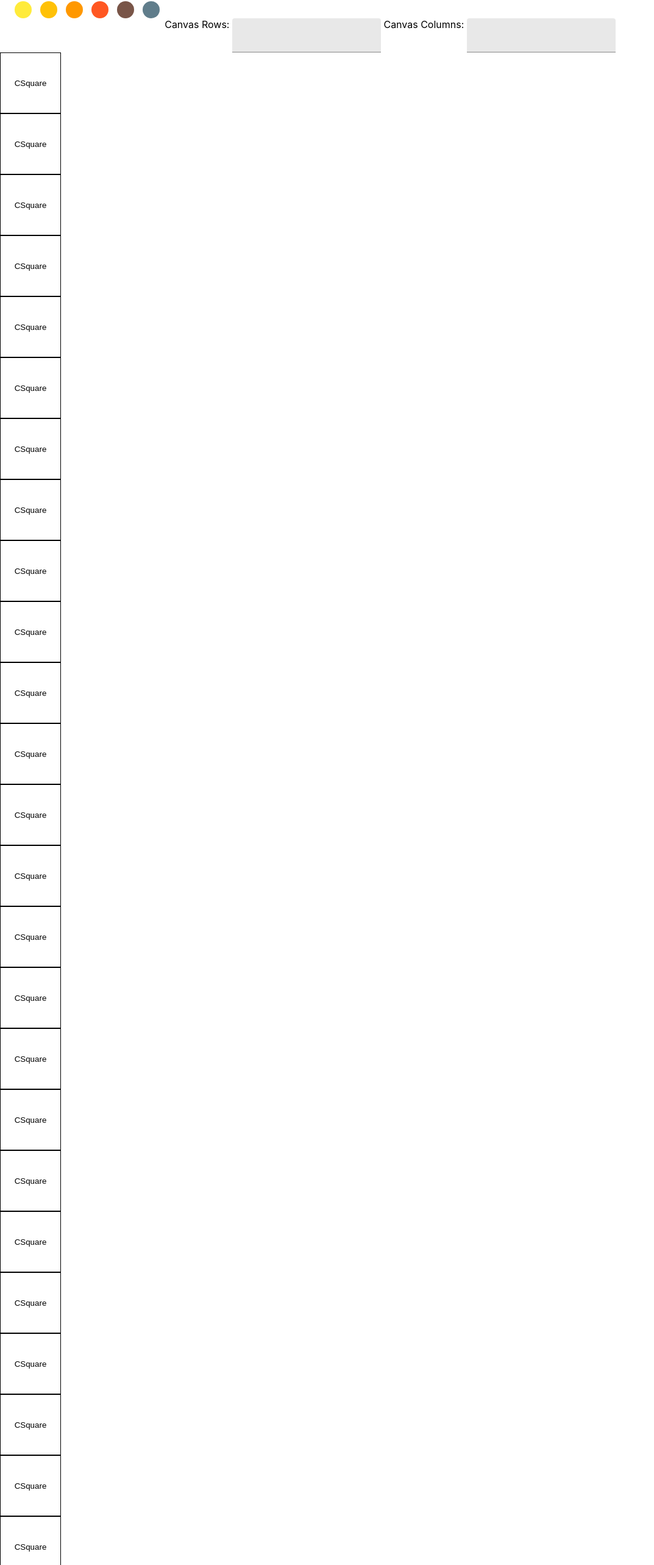
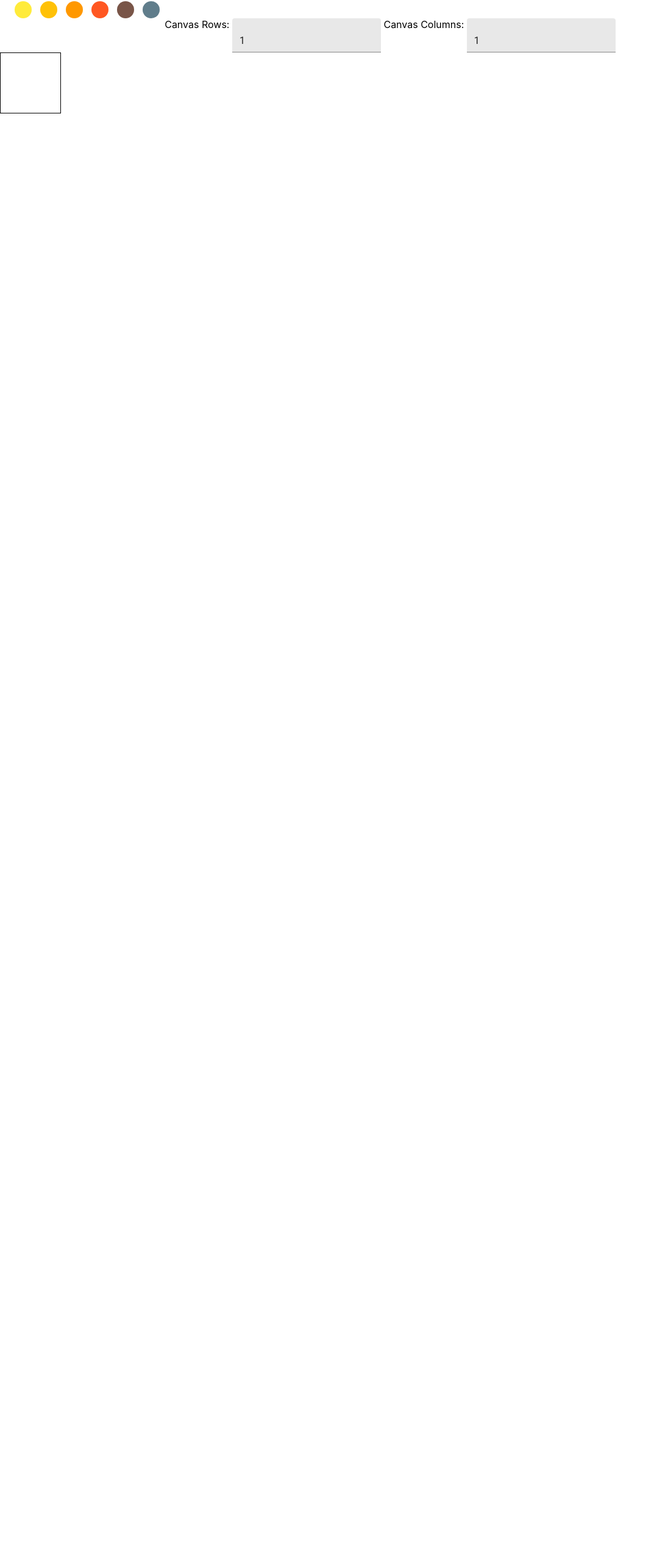
Before and after one commit to samfauble/microsoft-paint-mock, a React (Create React App) app: page / in a window 1280 px wide. Shown: the part 200-2766 px from the top of the page at 61% size, without its empty margins (0-1073 px from the left). After the commit the page ends 800 px from the top, so only its background shows below. Built offline with nearby package versions, Linux system fonts and the light colour scheme.

Commit message:
implemented customizable canvas dimensions

```diff
--- a/src/App.js
+++ b/src/App.js
@@ -2,9 +2,20 @@ import React from 'react';
 import './App.css';
 import Toolbar from './components/Toolbar'
 import Canvas from './components/Canvas'
+import { connect } from 'react-redux'
+import initialize from './actions/initialize'
 
 
-function App() {
+function App({dispatch}) {
+
+  const square = [{
+    id: 0,
+    color: '#ffff',
+    nextTo: []
+  }]
+
+  dispatch(initialize(square))
+
   return (
     <div className="App">
       <Toolbar />
@@ -13,9 +24,8 @@ function App() {
   );
 }
 
-export default App;
+export default connect()(App)
 
-//TODO: Implement color change functionality
-//TODO: Implement Canvas size functionality
+
 //TODO: Implement Pencil funcitonality
 //TODO: Implement flood-fill funcitonality
--- a/src/actions/column.js
+++ b/src/actions/column.js
@@ -4,7 +4,7 @@ function columnNum(numColumns, columnSquares) {
     return {
         type: CHANGE_COLUMN,
         column: numColumns,
-        squares: columnSquares
+        columnSquares
     }
 }
 
--- /dev/null
+++ b/src/actions/initialize.js
@@ -0,0 +1,10 @@
+export const INIT = 'INIT'
+
+function initialize(square) {
+    return {
+        type: INIT,
+        square,
+    }
+}
+
+export default initialize
--- a/src/components/Canvas.js
+++ b/src/components/Canvas.js
@@ -2,45 +2,40 @@ import React from 'react'
 import { connect } from 'react-redux'
 
 
-export function Canvas(canvas) {
-    const {numRows, numColumns} = canvas
+function Canvas({numRows, numColumns, squares}) {
 
-    //Needed state: Canvas rows, Canvas columns, id & color of each square, current tool, current color
         return (
             <div className='grid'
                 style={{
-                    gridTemplateColumns: `repeat(${numColumns}, 100)`,
-                    gridTemplateRows: `repeat(${numRows}, 100)`
+                    gridTemplateColumns: `repeat(${numColumns}, 100px)`,
+                    gridTemplateRows: `repeat(${numRows}, 100px)`
                 }}
             >
 
-                <button className='csquare'>CSquare</button>
-                <button className='csquare'>CSquare</button>
-                <button className='csquare'>CSquare</button>
-                <button className='csquare'>CSquare</button>
-                <button className='csquare'>CSquare</button>
-                <button className='csquare'>CSquare</button>
-                <button className='csquare'>CSquare</button>
-                <button className='csquare'>CSquare</button>
-                <button className='csquare'>CSquare</button>
-                <button className='csquare'>CSquare</button>
-                <button className='csquare'>CSquare</button>
-                <button className='csquare'>CSquare</button>
-                <button className='csquare'>CSquare</button>
-                <button className='csquare'>CSquare</button>
-                <button className='csquare'>CSquare</button>
-                <button className='csquare'>CSquare</button>
-                <button className='csquare'>CSquare</button>
-                <button className='csquare'>CSquare</button>
-                <button className='csquare'>CSquare</button>
-                <button className='csquare'>CSquare</button>
-                <button className='csquare'>CSquare</button>
-                <button className='csquare'>CSquare</button>
-                <button className='csquare'>CSquare</button>
-                <button className='csquare'>CSquare</button>
-            <button className='csquare'>CSquare</button>
+                {squares.map((square)=>{
+                    const id = square.id
+                    const color = square.color
+                    return(
+                    <div key={id}>
+                        <button
+                            className='csquare'
+                            style={{'backgroundColor': `${color}`}}
+                        />
+                    </div>
+                    )
+                })}
             </div>
         )
 }
 
-export default connect()(Canvas)
+function mapStateToProps ({canvas}){
+    const {numRows, numColumns, squares} = canvas
+
+    return {
+        numRows,
+        numColumns,
+        squares
+    }
+}
+
+export default connect(mapStateToProps)(Canvas)
--- a/src/components/CanvasSize.js
+++ b/src/components/CanvasSize.js
@@ -23,19 +23,19 @@ function CanvasSize({numRows, numColumns, dispatch}) {
     //CHANGE_ROW
     const handleRowChange = (event) => {
         const rowEvent = event.target.value
-        const rows = Number(rowEvent);
+        const rows = Number(rowEvent)
         const numSquares = rows * numColumns
         const list = makeSquares(numSquares, numColumns)
-        console.log(list)
         dispatch(rowNum(rowEvent, list))
     }
     //CHANGE_COLUMN
     const handleColumnChange = (event) => {
-        const columns = event.target.value
+        const columnEvent = event.target.value
+        const columns = Number(columnEvent)
         const numSquares = columns * numRows
         const list = makeSquares(numSquares, columns)
 
-        dispatch(columnNum(event.target.value, list))
+        dispatch(columnNum(columnEvent, list))
     }
 
     return (
--- a/src/components/Toolbar.js
+++ b/src/components/Toolbar.js
@@ -6,7 +6,7 @@ import { Container } from '@material-ui/core'
 import { connect } from 'react-redux'
 import currentColor from '../actions/color'
 
-export function Toolbar({dispatch}, tool) {
+function Toolbar({dispatch}, tool) {
 
     const {color}=tool
     //CHANGE_COLOR
--- a/src/components/Tools.js
+++ b/src/components/Tools.js
@@ -3,7 +3,7 @@ import { ButtonGroup, Button } from '@material-ui/core'
 import { connect } from 'react-redux'
 import toolChange from '../actions/tool'
 
-function Tools({dispatch}, tool) {
+function Tools({dispatch}) {
 
     //CHANGE_TOOL
     const handleToolChange = (newTool) => {
--- a/src/reducers/bothReducers.js
+++ b/src/reducers/bothReducers.js
@@ -1,10 +1,8 @@
 import canvasReducer from './canvasReducer'
 import toolReducer from './toolReducer'
-import squaresReducer from './squaresReducer'
 import {combineReducers} from 'redux'
 
 export const bothReducers = combineReducers({
     canvas: canvasReducer,
     tool: toolReducer,
-    squares: squaresReducer
 })
--- a/src/reducers/canvasReducer.js
+++ b/src/reducers/canvasReducer.js
@@ -1,11 +1,18 @@
 import {CHANGE_ROW} from '../actions/row';
 import {CHANGE_COLUMN} from '../actions/column';
+import { INIT } from '../actions/initialize'
 
 function canvasReducer(state={}, action) {
     switch(action.type) {
+        case INIT:
+            return {
+                numRows: 1,
+                numColumns: 1,
+                squares: action.square
+            }
+
         case CHANGE_ROW:
             let {row, squares} = action
-            console.log(row)
             return {
                 ...state,
                     numRows: row,
--- a/src/reducers/squaresReducer.js
+++ /dev/null
@@ -1,13 +0,0 @@
-import {CHANGE_ROW} from '../actions/row';
-import {CHANGE_COLUMN} from '../actions/column';
-
-function squaresReducer(state={}, action) {
-    switch(action.type) {
-
-
-        default:
-            return state;
-    }
-}
-
-export default squaresReducer
--- a/src/reducers/toolReducer.js
+++ b/src/reducers/toolReducer.js
@@ -1,9 +1,15 @@
 import { CHANGE_TOOL } from '../actions/tool'
 import { CHANGE_COLOR } from '../actions/color'
+import { INIT } from '../actions/initialize'
 
 
 function toolReducer(state={}, action) {
     switch(action.type) {
+        case INIT:
+            return {
+                currentTool: 'pencil',
+                currentColor: "#f44336"
+            }
         case CHANGE_COLOR:
             return {
                 ...state,
```
